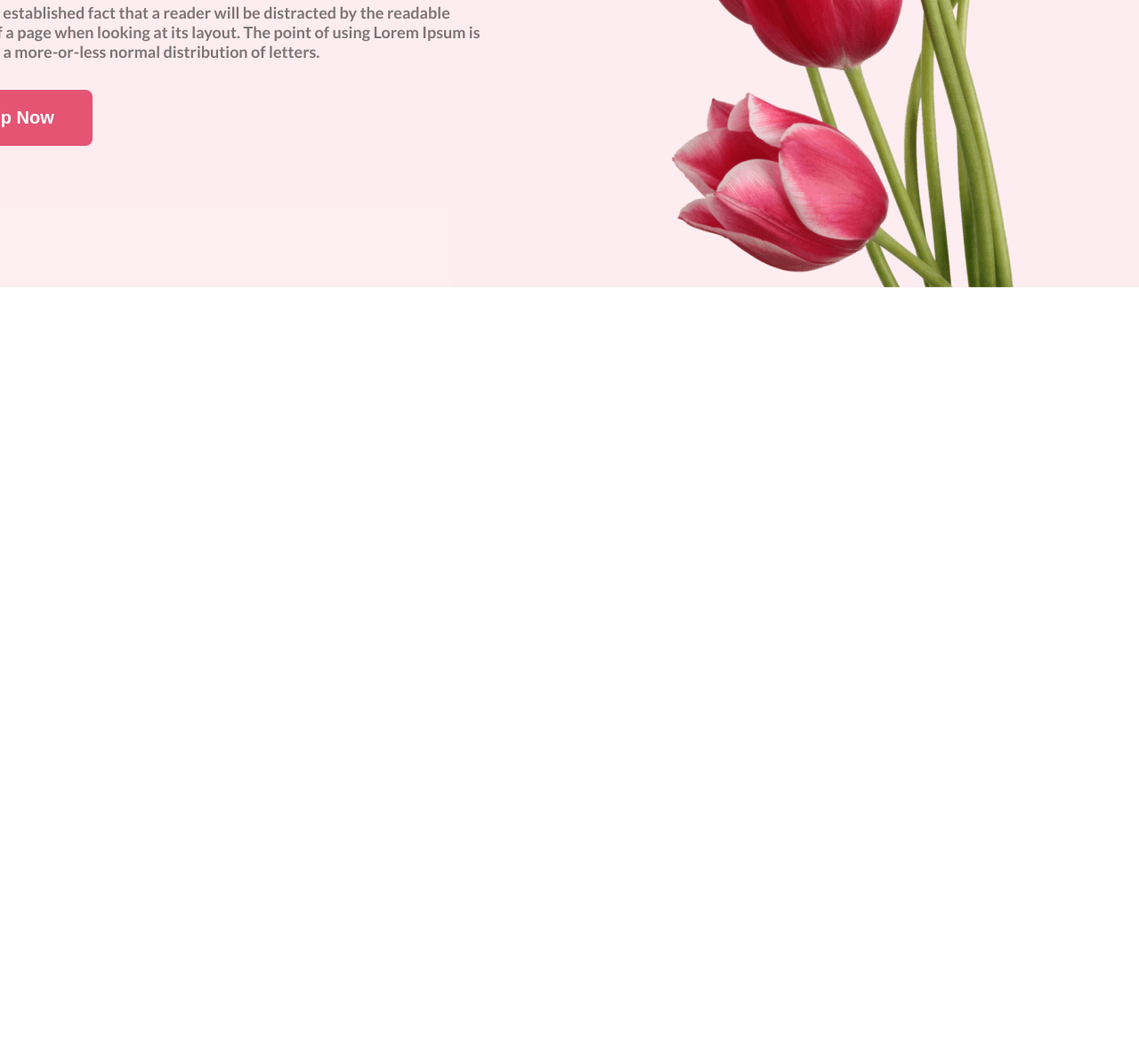
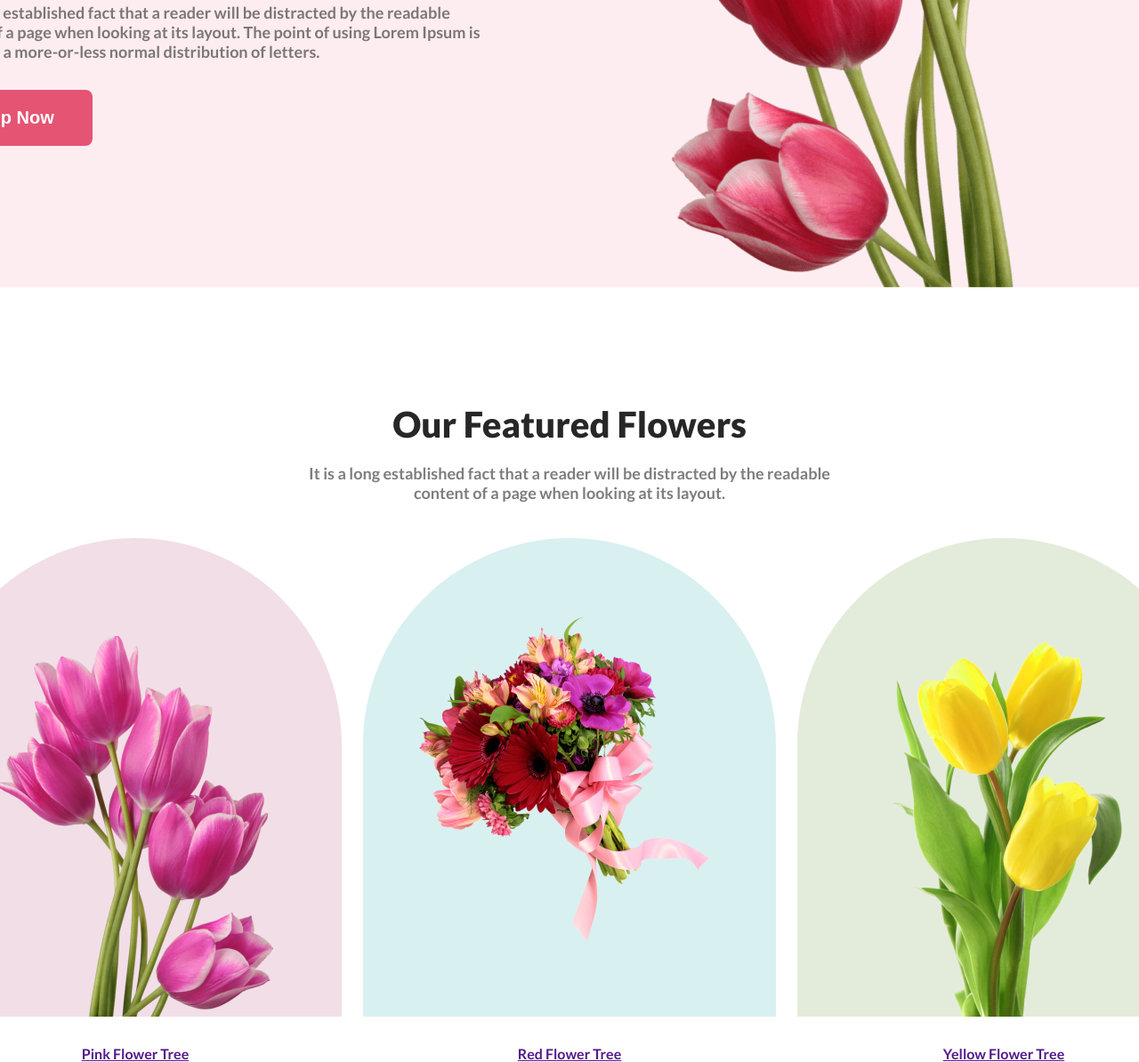
Before and after one commit to coder-binary1/assignment-01-flower-shop, a plain HTML site: page index.html in a window 1280 px wide. Shown: the part 527-1721 px from the top of the page at 89% size. Before the commit the page ends 850 px from the top, so only its background shows below. Drawn offline with Linux system fonts and the light colour scheme.

Commit message:
added featured section's flower type

```diff
--- a/index.html
+++ b/index.html
@@ -15,15 +15,36 @@
 <body>
     <header>
         <div class="banner">
-            <h3 class="banner-title">Let's make beautiful flowers a part of your life.</h3>
+            <h2 class="banner-title">Let's make beautiful flowers a part of your life.</h2>
             <p class="banner-desc">It is a long established fact that a reader will be distracted by the readable
                 content of a page when looking at its layout. The point of using Lorem Ipsum is that it has a
                 more-or-less normal distribution of letters.</p>
-            <button>Shop Now</button>
+            <button class="primary-btn">Shop Now</button>
         </div>
         <img src="images/pngwing 10.png" alt="" class="banner-img">
     </header>
-    <main></main>
+    <main>
+        <!-- featured flowers section -->
+        <section class="featured-flower">
+            <h3 class="section-title">Our Featured Flowers</h3>
+            <p class="section-desc">It is a long established fact that a reader will be distracted by the readable
+                content of a page when looking at its layout.</p>
+            <div class="flower-types">
+                <div class="flower-type">
+                    <div class="flower-as-bg pink-flower"></div>
+                    <a href="">Pink Flower Tree</a>
+                </div>
+                <div class="flower-type">
+                    <div class="flower-as-bg red-flower"></div>
+                    <a href="">Red Flower Tree</a>
+                </div>
+                <div class="flower-type">
+                    <div class="flower-as-bg yellow-flower"></div>
+                    <a href="">Yellow Flower Tree</a>
+                </div>
+            </div>
+        </section>
+    </main>
     <footer></footer>
 </body>
 
--- a/styles/flower.css
+++ b/styles/flower.css
@@ -3,6 +3,17 @@
 }
 body {
   font-family: "Lato", sans-serif;
+}
+
+/* shared common style */
+.primary-btn {
+  color: #fff;
+  font-size: 20px;
+  font-weight: 700;
+  border: 0;
+  border-radius: 8px;
+  background: #e55473;
+  padding: 20px 43px;
 }
 
 /* header related style */
@@ -14,7 +25,6 @@ header {
   background: rgba(229, 84, 115, 0.1);
   padding: 50px 240px 0;
 }
-
 .banner-title {
   width: 708px;
   color: #272727;
@@ -28,12 +38,53 @@ header {
   font-weight: 400;
   margin: 32px 0;
 }
-.banner > button {
-  color: #fff;
-  font-size: 20px;
-  font-weight: 700;
-  border: 0;
-  border-radius: 8px;
-  background: #e55473;
-  padding: 20px 43px;
+
+/* main related style */
+section {
+  margin-top: 130px;
 }
+
+/* featured flowers */
+.featured-flower {
+  text-align: center;
+}
+.section-title {
+  color: #272727;
+  text-align: center;
+  font-size: 40px;
+  font-weight: 800;
+}
+.section-desc {
+  width: 594px;
+  margin: 20px auto 40px;
+  color: rgba(39, 39, 39, 0.6);
+  text-align: center;
+  font-size: 18px;
+  font-weight: 400;
+}
+.flower-types {
+  display: flex;
+  justify-content: center;
+  gap: 24px;
+}
+.flower-as-bg {
+  width: 464px;
+  height: 538px;
+  border-radius: 300px 300px 0px 0px;
+  margin-bottom: 32px;
+}
+.pink-flower {
+  background: url(../images/pngwing\ 6.png), rgba(167, 33, 98, 0.15);
+  background-repeat: no-repeat;
+  background-position: bottom center;
+}
+.red-flower {
+  background: url(../images/pngwing\ 5.png), rgba(5, 151, 160, 0.15);
+  background-repeat: no-repeat;
+  background-position: center center;
+}
+.yellow-flower {
+  background: url(../images/pngwing\ 7.png), rgba(71, 125, 17, 0.15);
+  background-repeat: no-repeat;
+  background-position: bottom center;
+}
```
